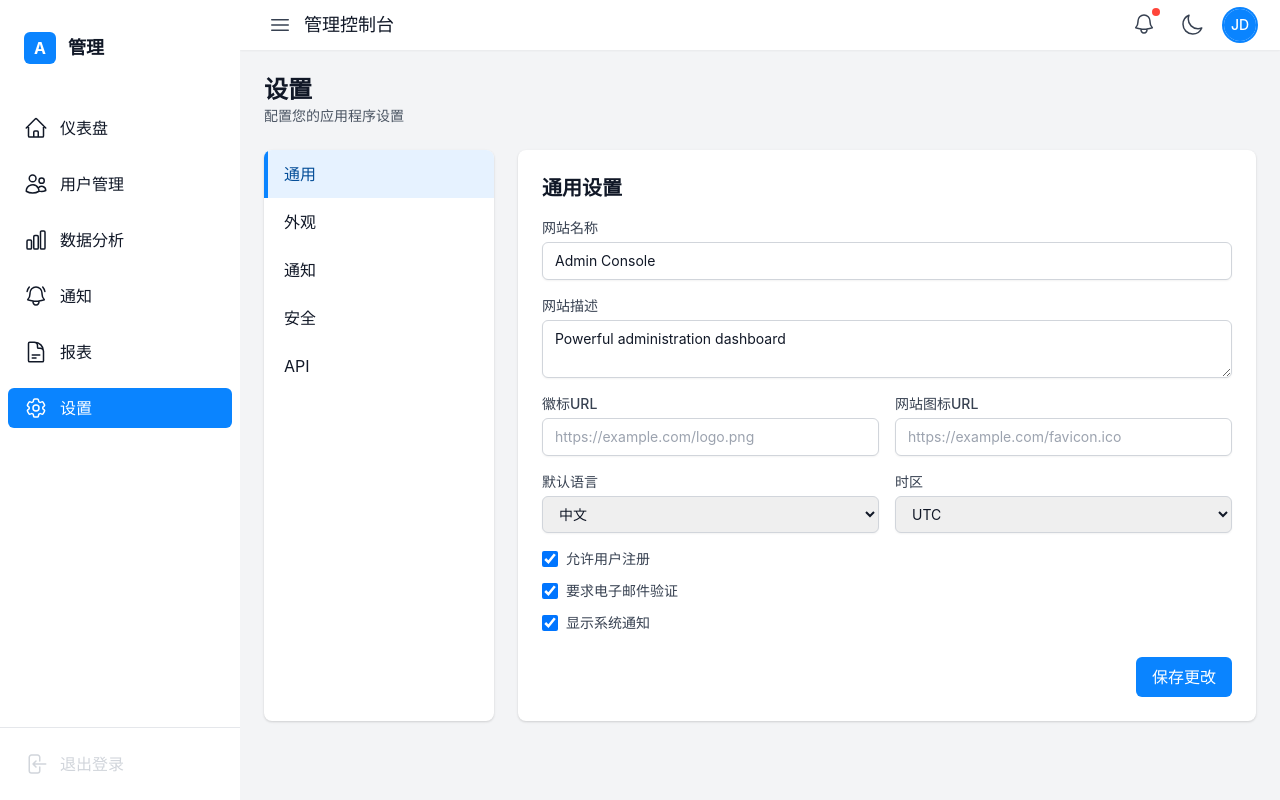
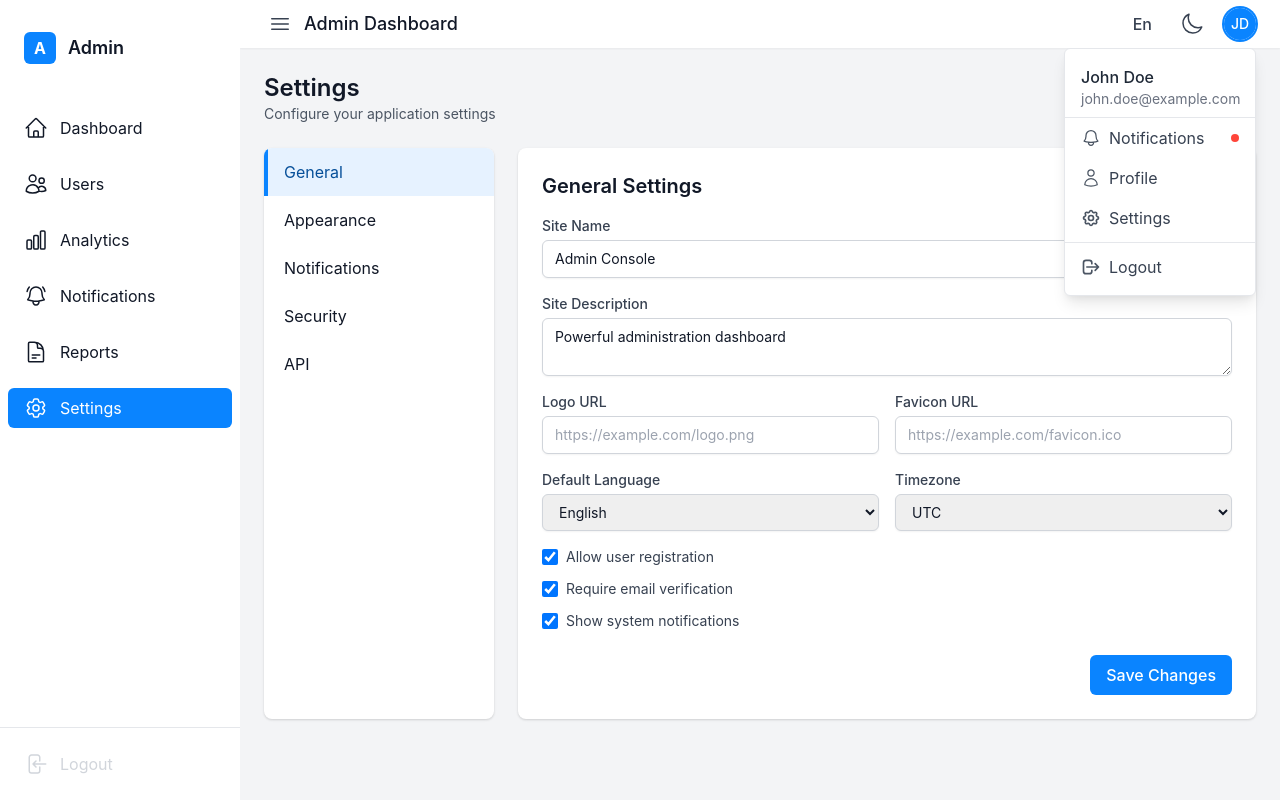
Before and after one commit to tolight-me/web-admin, a Vue app: page /settings in a window 1280 px wide. Both pictures are taken after a click on the button "JD". Built offline with nearby package versions, Linux system fonts and the light colour scheme.

Commit message:
feat: languang switch

```diff
--- a/src/components/layout/AppHeader.vue
+++ b/src/components/layout/AppHeader.vue
@@ -2,13 +2,15 @@
 import { ref, computed } from 'vue';
 import { useColorMode } from '@vueuse/core';
 import { useI18n } from 'vue-i18n';
-import { BellIcon, MoonIcon, SunIcon, Bars3Icon } from '@heroicons/vue/24/outline';
+import { BellIcon, MoonIcon, SunIcon, Bars3Icon, UserIcon } from '@heroicons/vue/24/outline';
 import AppNotifications from './AppNotifications.vue';
+import AppLanguageSwitch from './AppLanguageSwitch.vue';
 
 const emit = defineEmits(['toggle-sidebar']);
 const { t } = useI18n();
 
 const notificationsOpen = ref(false);
+const userMenuOpen = ref(false);
 const colorMode = useColorMode();
 const isDark = computed(() => colorMode.value === 'dark');
 
@@ -18,6 +20,16 @@ const toggleColorMode = () => {
 
 const toggleNotifications = () => {
   notificationsOpen.value = !notificationsOpen.value;
+  if (notificationsOpen.value) {
+    userMenuOpen.value = false;
+  }
+};
+
+const toggleUserMenu = () => {
+  userMenuOpen.value = !userMenuOpen.value;
+  if (userMenuOpen.value) {
+    notificationsOpen.value = false;
+  }
 };
 
 const toggleSidebar = () => {
@@ -40,22 +52,7 @@ const toggleSidebar = () => {
       </div>
 
       <div class="flex items-center space-x-4">
-        <div class="relative">
-          <button
-            @click="toggleNotifications"
-            class="p-1 rounded-full hover:bg-gray-100 dark:hover:bg-gray-700 focus:outline-none focus:ring-2 focus:ring-primary-500"
-            :aria-label="t('common.notifications')"
-          >
-            <BellIcon class="w-6 h-6 text-gray-700 dark:text-gray-200" />
-            <span class="absolute top-0 right-0 w-2 h-2 bg-error-500 rounded-full"></span>
-          </button>
-          <div class="absolute right-0 top-full">
-            <AppNotifications
-              v-if="notificationsOpen"
-              @close="notificationsOpen = false"
-            />
-          </div>
-        </div>
+        <AppLanguageSwitch />
 
         <button
           @click="toggleColorMode"
@@ -68,6 +65,7 @@ const toggleSidebar = () => {
 
         <div class="relative">
           <button
+            @click="toggleUserMenu"
             class="flex items-center space-x-2 focus:outline-none focus:ring-2 focus:ring-primary-500 rounded-full"
             :aria-label="t('common.userMenu')"
           >
@@ -75,6 +73,59 @@ const toggleSidebar = () => {
               <span class="text-sm font-medium">JD</span>
             </div>
           </button>
+
+          <!-- 用户菜单下拉 -->
+          <div
+            v-if="userMenuOpen"
+            class="absolute right-0 mt-2 w-48 py-2 bg-white dark:bg-gray-800 rounded-md shadow-lg z-50 border border-gray-200 dark:border-gray-700"
+          >
+            <div class="px-4 py-2 border-b border-gray-200 dark:border-gray-700">
+              <div class="font-medium text-gray-800 dark:text-gray-200">John Doe</div>
+              <div class="text-sm text-gray-500 dark:text-gray-400">john.doe@example.com</div>
+            </div>
+
+            <button
+              @click="toggleNotifications"
+              class="w-full text-left px-4 py-2 flex items-center hover:bg-gray-100 dark:hover:bg-gray-700"
+            >
+              <BellIcon class="w-5 h-5 mr-2 text-gray-600 dark:text-gray-400" />
+              <span class="text-gray-700 dark:text-gray-300">{{ t('common.notifications') }}</span>
+              <span class="ml-auto w-2 h-2 bg-error-500 rounded-full"></span>
+            </button>
+
+            <router-link to="/profile" class="block px-4 py-2 text-gray-700 dark:text-gray-300 hover:bg-gray-100 dark:hover:bg-gray-700">
+              <div class="flex items-center">
+                <UserIcon class="w-5 h-5 mr-2 text-gray-600 dark:text-gray-400" />
+                <span>{{ t('common.profile') }}</span>
+              </div>
+            </router-link>
+
+            <router-link to="/settings" class="block px-4 py-2 text-gray-700 dark:text-gray-300 hover:bg-gray-100 dark:hover:bg-gray-700">
+              <div class="flex items-center">
+                <svg class="w-5 h-5 mr-2 text-gray-600 dark:text-gray-400" fill="none" stroke="currentColor" viewBox="0 0 24 24" xmlns="http://www.w3.org/2000/svg">
+                  <path stroke-linecap="round" stroke-linejoin="round" stroke-width="2" d="M10.325 4.317c.426-1.756 2.924-1.756 3.35 0a1.724 1.724 0 002.573 1.066c1.543-.94 3.31.826 2.37 2.37a1.724 1.724 0 001.065 2.572c1.756.426 1.756 2.924 0 3.35a1.724 1.724 0 00-1.066 2.573c.94 1.543-.826 3.31-2.37 2.37a1.724 1.724 0 00-2.572 1.065c-.426 1.756-2.924 1.756-3.35 0a1.724 1.724 0 00-2.573-1.066c-1.543.94-3.31-.826-2.37-2.37a1.724 1.724 0 00-1.065-2.572c-1.756-.426-1.756-2.924 0-3.35a1.724 1.724 0 001.066-2.573c-.94-1.543.826-3.31 2.37-2.37.996.608 2.296.07 2.572-1.065z"></path>
+                  <path stroke-linecap="round" stroke-linejoin="round" stroke-width="2" d="M15 12a3 3 0 11-6 0 3 3 0 016 0z"></path>
+                </svg>
+                <span>{{ t('common.settings') }}</span>
+              </div>
+            </router-link>
+
+            <div class="border-t border-gray-200 dark:border-gray-700 my-1"></div>
+
+            <router-link to="/logout" class="block px-4 py-2 text-gray-700 dark:text-gray-300 hover:bg-gray-100 dark:hover:bg-gray-700">
+              <div class="flex items-center">
+                <svg class="w-5 h-5 mr-2 text-gray-600 dark:text-gray-400" fill="none" stroke="currentColor" viewBox="0 0 24 24" xmlns="http://www.w3.org/2000/svg">
+                  <path stroke-linecap="round" stroke-linejoin="round" stroke-width="2" d="M17 16l4-4m0 0l-4-4m4 4H7m6 4v1a3 3 0 01-3 3H6a3 3 0 01-3-3V7a3 3 0 013-3h4a3 3 0 013 3v1"></path>
+                </svg>
+                <span>{{ t('common.logout') }}</span>
+              </div>
+            </router-link>
+          </div>
+
+          <!-- 通知面板 -->
+          <div class="absolute right-0 top-full" v-if="notificationsOpen">
+            <AppNotifications @close="notificationsOpen = false" />
+          </div>
         </div>
       </div>
     </div>
--- /dev/null
+++ b/src/components/layout/AppLanguageSwitch.vue
@@ -0,0 +1,74 @@
+<script setup lang="ts">
+import { ref, computed, onMounted, onUnmounted } from 'vue';
+import { useI18n } from 'vue-i18n';
+import { useLangStore } from '../../stores/langStore';
+
+const { t } = useI18n();
+const langStore = useLangStore();
+const isOpen = ref(false);
+
+const languages = [
+  { code: 'zh', name: '中文', shortName: '中' },
+  { code: 'en', name: 'English', shortName: 'En' }
+];
+
+const toggleDropdown = () => {
+  isOpen.value = !isOpen.value;
+};
+
+const changeLanguage = (langCode: string) => {
+  langStore.setLanguage(langCode);
+  isOpen.value = false;
+};
+
+// 当前语言的短名称
+const currentShortName = computed(() => {
+  return languages.find(lang => lang.code === langStore.language)?.shortName || '中';
+});
+
+// 关闭其他下拉菜单的处理函数
+const closeDropdown = (e: MouseEvent) => {
+  if (!e.target || !(e.target as HTMLElement).closest('.language-switch')) {
+    isOpen.value = false;
+  }
+};
+
+// 组件挂载时添加点击事件监听器，卸载时移除
+onMounted(() => {
+  document.addEventListener('click', closeDropdown);
+});
+
+onUnmounted(() => {
+  document.removeEventListener('click', closeDropdown);
+});
+</script>
+
+<template>
+  <div class="relative language-switch">
+    <button
+      @click="toggleDropdown"
+      class="flex items-center px-2 py-1 rounded-md hover:bg-gray-100 dark:hover:bg-gray-700 focus:outline-none focus:ring-2 focus:ring-primary-500 text-gray-700 dark:text-gray-200 font-medium"
+      :aria-label="t('common.language')"
+    >
+      {{ currentShortName }}
+    </button>
+
+    <div
+      v-if="isOpen"
+      class="absolute right-0 mt-2 w-32 rounded-md shadow-lg bg-white dark:bg-gray-800 ring-1 ring-black ring-opacity-5 z-50"
+    >
+      <div class="py-1" role="menu" aria-orientation="vertical" aria-labelledby="options-menu">
+        <button
+          v-for="lang in languages"
+          :key="lang.code"
+          @click="changeLanguage(lang.code)"
+          class="block w-full text-left px-4 py-2 text-sm text-gray-700 dark:text-gray-200 hover:bg-gray-100 dark:hover:bg-gray-700"
+          role="menuitem"
+          :class="{'bg-gray-100 dark:bg-gray-700': langStore.language === lang.code}"
+        >
+          {{ lang.name }}
+        </button>
+      </div>
+    </div>
+  </div>
+</template>
--- a/src/i18n/locales/en.ts
+++ b/src/i18n/locales/en.ts
@@ -3,7 +3,11 @@ export default {
     adminDashboard: 'Admin Dashboard',
     notifications: 'Notifications',
     toggleColorMode: 'Toggle color mode',
-    userMenu: 'User menu'
+    userMenu: 'User menu',
+    profile: 'Profile',
+    settings: 'Settings',
+    logout: 'Logout',
+    language: 'Change language'
   },
   sidebar: {
     dashboard: 'Dashboard',
--- a/src/i18n/locales/zh.ts
+++ b/src/i18n/locales/zh.ts
@@ -3,7 +3,11 @@ export default {
     adminDashboard: '管理控制台',
     notifications: '通知',
     toggleColorMode: '切换颜色模式',
-    userMenu: '用户菜单'
+    userMenu: '用户菜单',
+    profile: '个人信息',
+    settings: '设置',
+    logout: '退出登录',
+    language: '切换语言'
   },
   sidebar: {
     dashboard: '仪表盘',
--- /dev/null
+++ b/src/stores/langStore.ts
@@ -0,0 +1,68 @@
+import { defineStore } from 'pinia';
+import { ref, watch } from 'vue';
+import { useI18n } from 'vue-i18n';
+
+export const useLangStore = defineStore('lang', () => {
+  // 获取i18n实例
+  const { locale } = useI18n();
+
+  // 获取浏览器语言设置
+  const getBrowserLanguage = (): string => {
+    // 支持的语言列表
+    const supportedLanguages = ['zh', 'en'];
+
+    // 获取浏览器语言
+    const browserLang = navigator.language.toLowerCase();
+
+    // 检查是否直接匹配支持的语言
+    if (supportedLanguages.includes(browserLang)) {
+      return browserLang;
+    }
+
+    // 检查语言前缀是否匹配（例如 zh-CN、zh-TW 等）
+    const langPrefix = browserLang.split('-')[0];
+    if (supportedLanguages.includes(langPrefix)) {
+      return langPrefix;
+    }
+
+    // 默认返回中文
+    return 'zh';
+  };
+
+  // 默认语言
+  const language = ref(locale.value);
+
+  // 更新语言的方法
+  const setLanguage = (lang: string) => {
+    language.value = lang;
+    locale.value = lang;
+    // 保存到localStorage
+    localStorage.setItem('lang', lang);
+  };
+
+  // 监听locale变化，保持store中的language同步
+  watch(locale, (newLocale) => {
+    language.value = newLocale;
+  });
+
+  // 初始化语言设置
+  const initLanguage = () => {
+    // 首先尝试从localStorage读取
+    const savedLang = localStorage.getItem('lang');
+    if (savedLang) {
+      setLanguage(savedLang);
+    } else {
+      // 如果没有保存的语言，则使用浏览器语言
+      const browserLang = getBrowserLanguage();
+      setLanguage(browserLang);
+    }
+  };
+
+  // 调用初始化
+  initLanguage();
+
+  return {
+    language,
+    setLanguage
+  };
+});
--- a/src/views/Settings.vue
+++ b/src/views/Settings.vue
@@ -1,11 +1,13 @@
 <script setup lang="ts">
-import { ref, onMounted } from 'vue';
+import { ref, onMounted, watch } from 'vue';
 import { useColorMode } from '@vueuse/core';
 import { useI18n } from 'vue-i18n';
 import { InformationCircleIcon } from '@heroicons/vue/24/outline';
+import { useLangStore } from '../stores/langStore';
 
 const colorMode = useColorMode();
-const { locale, t } = useI18n();
+const { t } = useI18n();
+const langStore = useLangStore();
 const isLoading = ref(true);
 const activeTab = ref('general');
 
@@ -17,8 +19,13 @@ const generalSettings = ref({
   allowRegistration: true,
   requireEmailVerification: true,
   showNotifications: true,
-  defaultLanguage: locale.value,
+  defaultLanguage: langStore.language,
   timezone: 'UTC'
+});
+
+// 监听语言store的变化，更新设置中的默认语言
+watch(() => langStore.language, (newLang) => {
+  generalSettings.value.defaultLanguage = newLang;
 });
 
 const appearanceSettings = ref({
@@ -49,8 +56,8 @@ const saveSettings = () => {
   // Update color mode
   colorMode.value = appearanceSettings.value.theme;
 
-  // Update language
-  locale.value = generalSettings.value.defaultLanguage;
+  // Update language using langStore
+  langStore.setLanguage(generalSettings.value.defaultLanguage);
 
   // Simulate API call
   setTimeout(() => {
```
Also changed, not shown: 1 other file (tests, documents, lock files or other folders).
